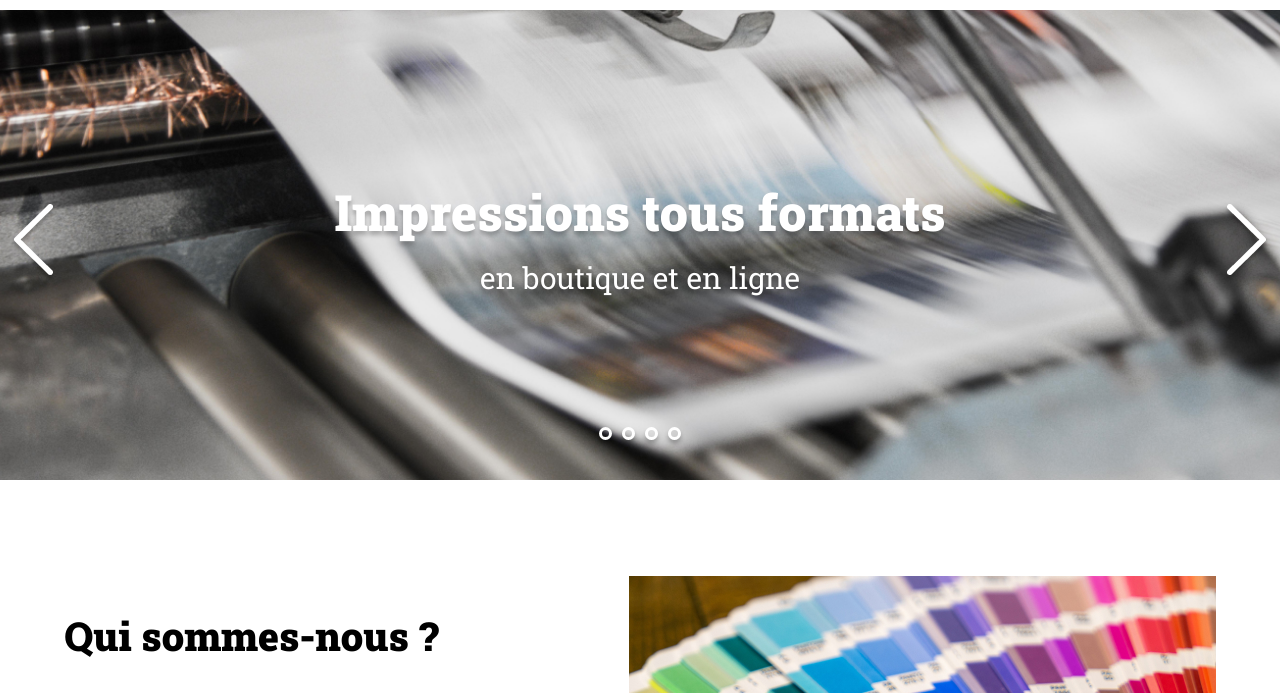
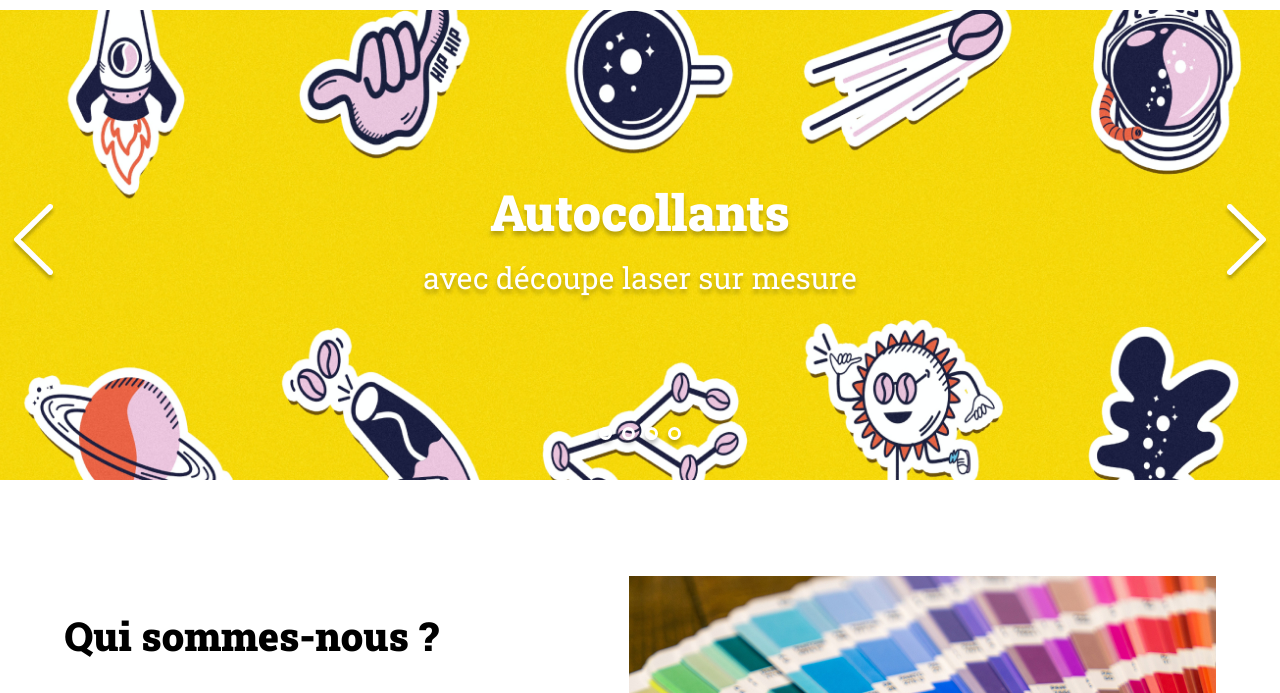
Before and after one commit to Ndo18/Projet-5, a plain HTML site: page index.html in a window 1280 px wide. Both pictures are taken after a click on the element 33 px from the left and 336 px from the top of the page. Shown: the part 91-784 px from the top of the page. Drawn offline with Linux system fonts and the light colour scheme.

Commit message:
🚧 functional carousel

```diff
--- a/assets/script.js
+++ b/assets/script.js
@@ -1,52 +1,77 @@
+const baseUrl = "./assets/images/slideshow/"
 const slides = [
 	{
-		"image":"slide1.jpg",
-		"tagLine":"Impressions tous formats <span>en boutique et en ligne</span>"
+		imageUrl:"slide1.jpg",
+		tagLine:"Impressions tous formats",
+		details:"en boutique et en ligne",
 	},
 	{
-		"image":"slide2.jpg",
-		"tagLine":"Tirages haute définition grand format <span>pour vos bureaux et events</span>"
+		imageUrl:"slide2.jpg",
+		tagLine:"Tirages haute définition grand format",
+		details:"pour vos bureaux et events",
 	},
 	{
-		"image":"slide3.jpg",
-		"tagLine":"Grand choix de couleurs <span>de CMJN aux pantones</span>"
+		imageUrl:"slide3.jpg",
+		tagLine:"Grand choix de couleurs",
+		details:"de CMJN aux pantones",
 	},
 	{
-		"image":"slide4.png",
-		"tagLine":"Autocollants <span>avec découpe laser sur mesure</span>"
+		imageUrl:"slide4.png",
+		tagLine:"Autocollants",
+		details:"avec découpe laser sur mesure",
 	}
 ]
 
-console.log(slides[0])
+let nbSlide = 0
 
-let flecheGauche = document.querySelector(".arrow_left")
-let flecheDroite = document.querySelector(".arrow_right")
-let bannerImg = document.querySelector("banner-img")
+const flecheGauche = document.querySelector(".arrow_left")
+const flecheDroite = document.querySelector(".arrow_right")
+const bannerImg = document.querySelector(".banner-img")
+const slideTitle = document.getElementById("slideTitle")
+const slideDescription = document.getElementById("slideDescription")
 
 
-//  let slidesImg = slides[]
+	 flecheDroite.addEventListener("click", () => {
+		nbSlide = (nbSlide +1) % slides.length;
+		showSlide(nbSlide)
+	 })
 
- //* VOIR COMMENT APPELER LES VALEURS DU TABLEAU
+	function showSlide(index){
+		const slide = slides[index]
+		if(slide) {
+			const imageUrl = baseUrl + slide.imageUrl
+			const tagLine = slide.tagLine
+			const details = slide.details
 
-flecheDroite.addEventListener("click", () => {
-	for(let i = [0]; i < slides.length; i = i+1)
-	bannerImg = slides[i]
-	// // bannerImg = slides[i]
-	console.log(bannerImg)
-})
+			bannerImg.src = imageUrl
+			slideTitle.textContent = tagLine
+			slideDescription.textContent = details
+			slideTitle.appendChild(slideDescription)
+		}
+
+	}
 
 flecheGauche.addEventListener("click", () => {
-	console.log("J'ai glissé à gauche")
+	nbSlide = (nbSlide - 1 + slides.length) % slides.length;
+		showSlide(nbSlide)
 })
 
 
 
-let dots = document.querySelector(".dots")
 
-for(i = 0; i < slides.length; i = i+1) {
+/*BULLET POINT*/
 
-let dot = document.createElement("span")
-dot.classList.add("dot")
-dots.append(dot)
+let dots = document.querySelector(".dots");
 
+for (let i = 0; i < slides.length; i++) {
+    let dot = document.createElement("span");
+    dot.classList.add("dot");
+
+    // Ajoutez un gestionnaire d'événements pour le clic sur le bullet point
+    dot.addEventListener("click", ()=> {
+        nbSlide = i;
+        showSlide(nbSlide);
+    });
+
+    dots.appendChild(dot);
 }
--- a/index.html
+++ b/index.html
@@ -19,7 +19,7 @@
 <main>
 	<div id="banner">
 		<img class="banner-img" src="./assets/images/slideshow/slide1.jpg" alt="Banner Print-it">
-		<p>Impressions tous formats <span>en boutique et en ligne</span></p>
+		<p id="slideTitle">Impressions tous formats <span id="slideDescription">en boutique et en ligne</span></p>
 		<div class="arrow arrow_left">
 			<img src="./assets/images/arrow_left.png" alt="Arrow left">
 		</div>
```
